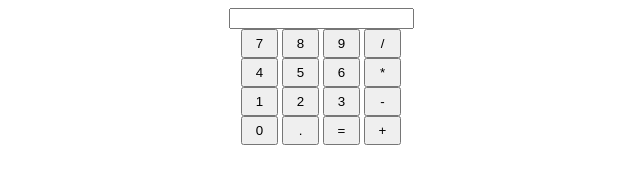
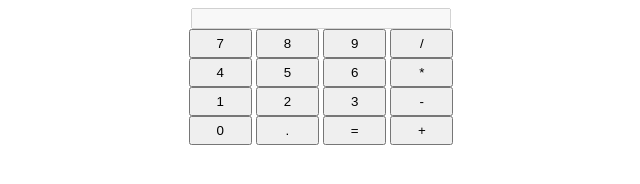
Before and after one commit to u001055/calc, a plain HTML site: page index.html in a window 1280 px wide. Shown: the whole page, without its empty margins (319-959 px from the left). Drawn offline with Linux system fonts and the light colour scheme.

Commit message:
some updates

```diff
--- a/index.html
+++ b/index.html
@@ -3,13 +3,13 @@
 
 <head>
     <meta charset="utf-8" />
-    <title></title>
+    <title>Calc</title>
     <link rel="stylesheet" href="./src/style.css" />
 </head>
 
 <body>
     <div align='center'>
-    <div><input type="text" value="" id='disp'></div>
+    <div><input type="text" value="" id='disp' disabled='disabled'></div>
     <div>
         <button id='b7'>7</button>
         <button id='b8'>8</button>
--- a/src/style.css
+++ b/src/style.css
@@ -1,10 +1,11 @@
 button {
-width: 37px;
+width: 5%;
 padding: 5px;
 }
 
 input {
     text-align: right;
+    width: 20%;
 }
 
 input::-webkit-outer-spin-button,
```
